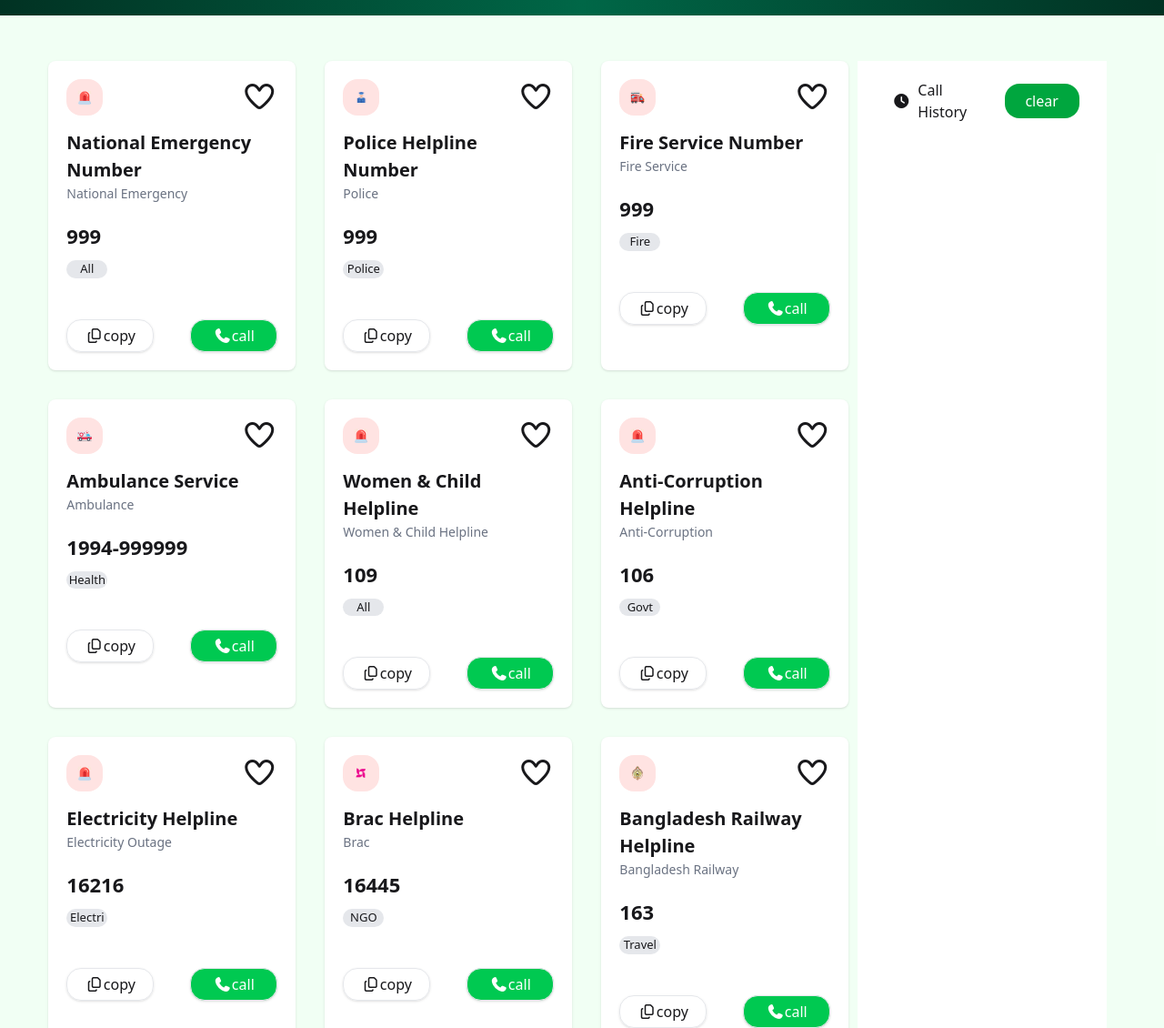
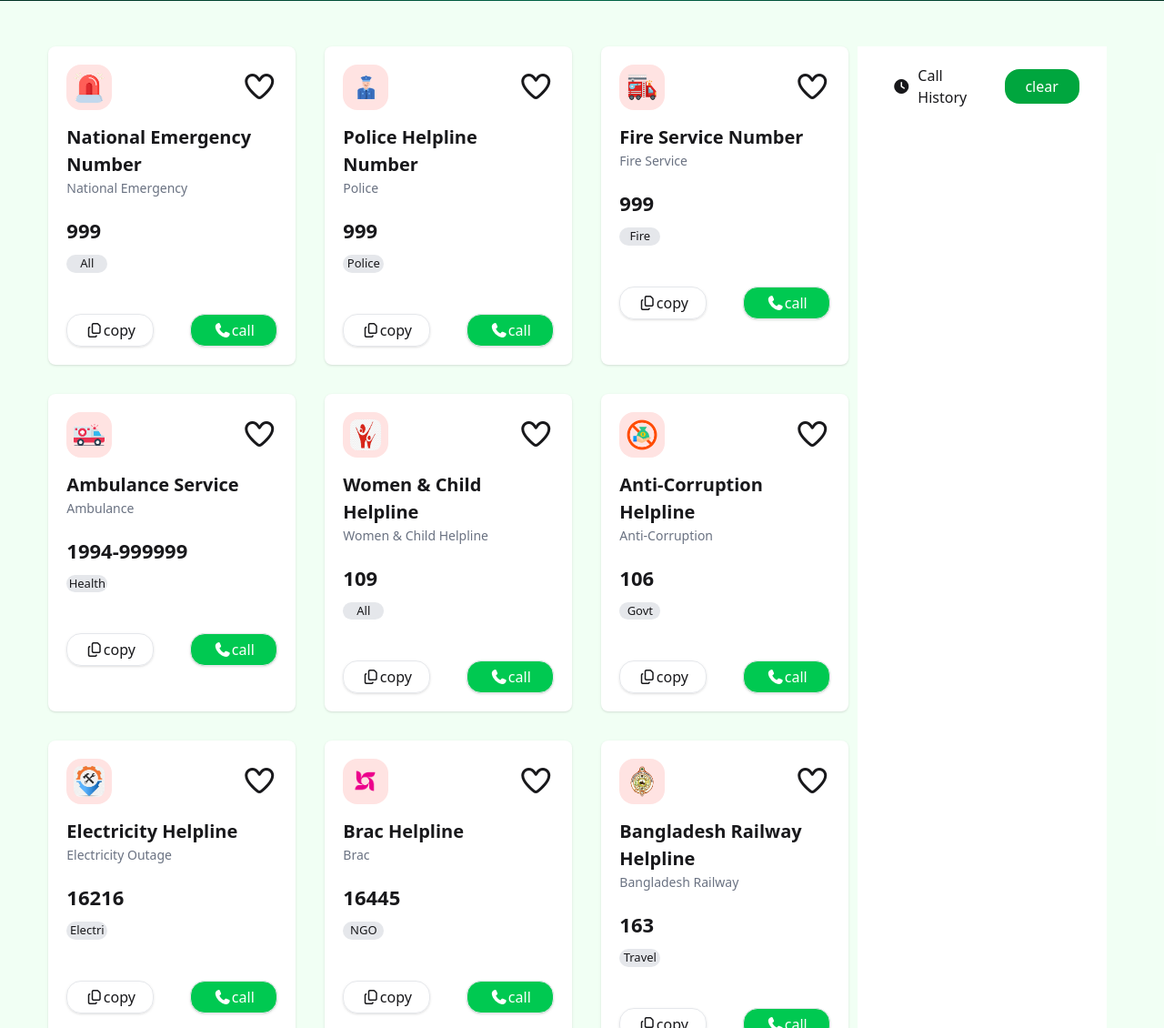
Before and after one commit to akib2012/assingment-05-hot-lineService, a plain HTML site: page index.html in a window 1280 px wide. Shown: the part 341-1471 px from the top of the page at 91% size. Drawn offline with nearby package versions, Linux system fonts and the light colour scheme.

Commit message:
added some new fetures

```diff
--- a/index.html
+++ b/index.html
@@ -41,7 +41,7 @@
         <section class="banner text-center bg-gradient-to-r from-[#013223] via-[#006747] to-[#013223] py-5">
             <div class="flex justify-center items-center"><img src="./assets/logo.png" alt="logo" class="w-[6rem]">
             </div>
-            <h2 class="banner-title my-4 text-3xl font-bold text-white">Emergency Service Directory</h2>
+            <h2 class="banner-title my-2 text-3xl font-bold text-white">Emergency Service Directory</h2>
             <h4 class="banner-description text-white px-4">Government Emergency Services at Your Fingertip – A Project
                 by Government of the People’s Republic of Bangladesh</h4>
         </section>
@@ -53,7 +53,7 @@
                         <div class="card bg-white shadow p-[20px]">
                             <div class="card-header flex justify-between items-center ">
                                 <img src="./assets/emergency.png" alt=""
-                                    class="card-img w-[40px] h-[40px] p-[12px] bg-[#FFE3E2] rounded-2xl">
+                                    class="card-img w-[50px] h-[50px] p-[8px] bg-[#FFE3E2] rounded-2xl">
                                 <button class="love-btn" id="hart-id"><i class="fa-regular fa-heart fa-2x"> </i></button>
                             </div>
                             <h4 class="card-h4 text-[20px] font-bold mt-[15px]">National Emergency Number</h4>
@@ -72,7 +72,7 @@
                         <div class="card bg-white shadow p-[20px]">
                             <div class="card-header flex justify-between items-center ">
                                 <img src="./assets/police.png" alt=""
-                                    class="card-img w-[40px] h-[40px] p-[12px] bg-[#FFE3E2] rounded-2xl">
+                                     class="card-img w-[50px] h-[50px] p-[8px] bg-[#FFE3E2] rounded-2xl">
                                 <button class="love-btn" id="hart-id"><i class="fa-regular fa-heart fa-2x"> </i></button>
                             </div>
                             <h4 class="card-h4 text-[20px] font-bold mt-[15px]">Police Helpline Number</h4>
@@ -91,7 +91,7 @@
                         <div class="card bg-white shadow p-[20px]">
                             <div class="card-header flex justify-between items-center ">
                                 <img src="./assets/fire-service.png" alt=""
-                                    class="card-img w-[40px] h-[40px] p-[12px] bg-[#FFE3E2] rounded-2xl">
+                                     class="card-img w-[50px] h-[50px] p-[8px] bg-[#FFE3E2] rounded-2xl">
                                 <button class="love-btn" id="hart-id"><i class="fa-regular fa-heart fa-2x"> </i></button>
                             </div>
                             <h4 class="card-h4 text-[20px] font-bold mt-[15px]">Fire Service Number</h4>
@@ -111,7 +111,7 @@
                         <div class="card bg-white shadow p-[20px]">
                             <div class="card-header flex justify-between items-center ">
                                 <img src="./assets/ambulance.png" alt=""
-                                    class="card-img w-[40px] h-[40px] p-[12px] bg-[#FFE3E2] rounded-2xl">
+                                     class="card-img w-[50px] h-[50px] p-[8px] bg-[#FFE3E2] rounded-2xl">
                                 <button class="love-btn" id="hart-id"><i class="fa-regular fa-heart fa-2x"> </i></button>
                             </div>
                             <h4 class="card-h4 text-[20px] font-bold mt-[15px]">Ambulance Service</h4>
@@ -130,8 +130,8 @@
 
                         <div class="card bg-white shadow p-[20px]">
                             <div class="card-header flex justify-between items-center ">
-                                <img src="./assets/emergency.png" alt=""
-                                    class="card-img w-[40px] h-[40px] p-[12px] bg-[#FFE3E2] rounded-2xl">
+                                <img src="./assets/women-child.png" alt=""
+                                     class="card-img w-[50px] h-[50px] p-[8px] bg-[#FFE3E2] rounded-2xl">
                                 <button class="love-btn" id="hart-id"><i class="fa-regular fa-heart fa-2x"> </i></button>
                             </div>
                             <h4 class="card-h4 text-[20px] font-bold mt-[15px]">Women & Child Helpline</h4>
@@ -150,8 +150,8 @@
 
                         <div class="card bg-white shadow p-[20px]">
                             <div class="card-header flex justify-between items-center ">
-                                <img src="./assets/emergency.png" alt=""
-                                    class="card-img w-[40px] h-[40px] p-[12px] bg-[#FFE3E2] rounded-2xl">
+                                <img src="./assets/Anti-Corruption Helpline.png" alt=""
+                                     class="card-img w-[50px] h-[50px] p-[8px] bg-[#FFE3E2] rounded-2xl">
                                 <button class="love-btn" id="hart-id"><i class="fa-regular fa-heart fa-2x"> </i></button>
                             </div>
                             <h4 class="card-h4 text-[20px] font-bold mt-[15px]">Anti-Corruption Helpline</h4>
@@ -169,8 +169,8 @@
                         </div>
                         <div class="card bg-white shadow p-[20px]">
                             <div class="card-header flex justify-between items-center ">
-                                <img src="./assets/emergency.png" alt=""
-                                    class="card-img w-[40px] h-[40px] p-[12px] bg-[#FFE3E2] rounded-2xl">
+                                <img src="./assets/elecricity.png" alt=""
+                                     class="card-img w-[50px] h-[50px] p-[8px] bg-[#FFE3E2] rounded-2xl">
                                 <button class="love-btn" id="hart-id"><i class="fa-regular fa-heart fa-2x"> </i></button>
                             </div>
                             <h4 class="card-h4 text-[20px] font-bold mt-[15px]">Electricity Helpline</h4>
@@ -189,7 +189,7 @@
                         <div class="card bg-white shadow p-[20px]">
                             <div class="card-header flex justify-between items-center ">
                                 <img src="./assets/brac.png" alt=""
-                                    class="card-img w-[40px] h-[40px] p-[12px] bg-[#FFE3E2] rounded-2xl">
+                                     class="card-img w-[50px] h-[50px] p-[8px] bg-[#FFE3E2] rounded-2xl">
                                 <button class="love-btn" id="hart-id"><i class="fa-regular fa-heart fa-2x"> </i></button>
                             </div>
                             <h4 class="card-h4 text-[20px] font-bold mt-[15px]">Brac Helpline</h4>
@@ -208,7 +208,7 @@
                         <div class="card bg-white shadow p-[20px]">
                             <div class="card-header flex justify-between items-center ">
                                 <img src="./assets/Bangladesh-Railway.png" alt=""
-                                    class="card-img w-[40px] h-[40px] p-[12px] bg-[#FFE3E2] rounded-2xl">
+                                     class="card-img w-[50px] h-[50px] p-[8px] bg-[#FFE3E2] rounded-2xl">
                                 <button class="love-btn" id="hart-id"><i class="fa-regular fa-heart fa-2x"> </i></button>
                             </div>
                             <h4 class="card-h4 text-[20px] font-bold mt-[15px]">Bangladesh Railway Helpline </h4>
```
Also changed, not shown: assets/Anti-Corruption Helpline.png (added), assets/elecricity.png (added), assets/women-child.png (added).
